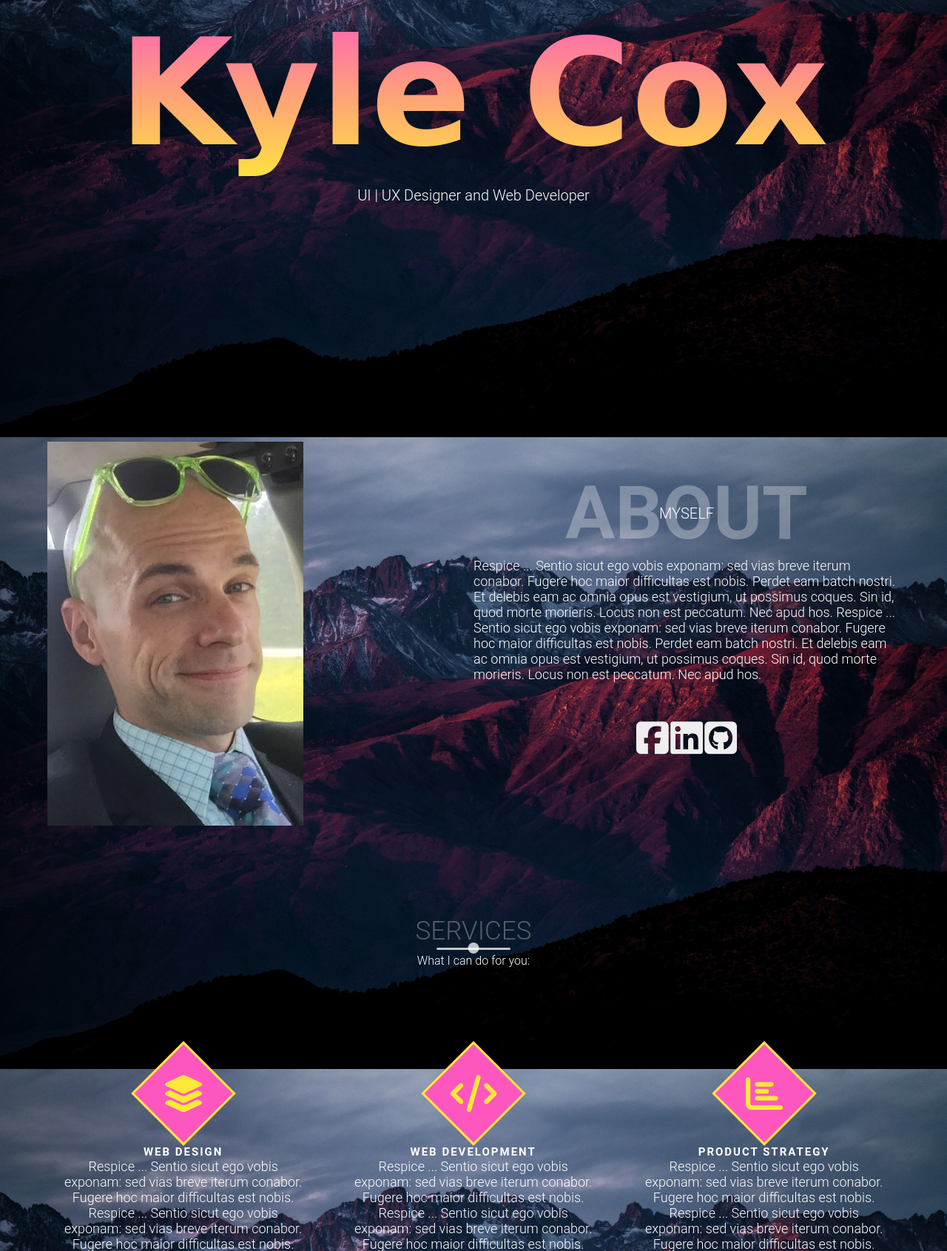
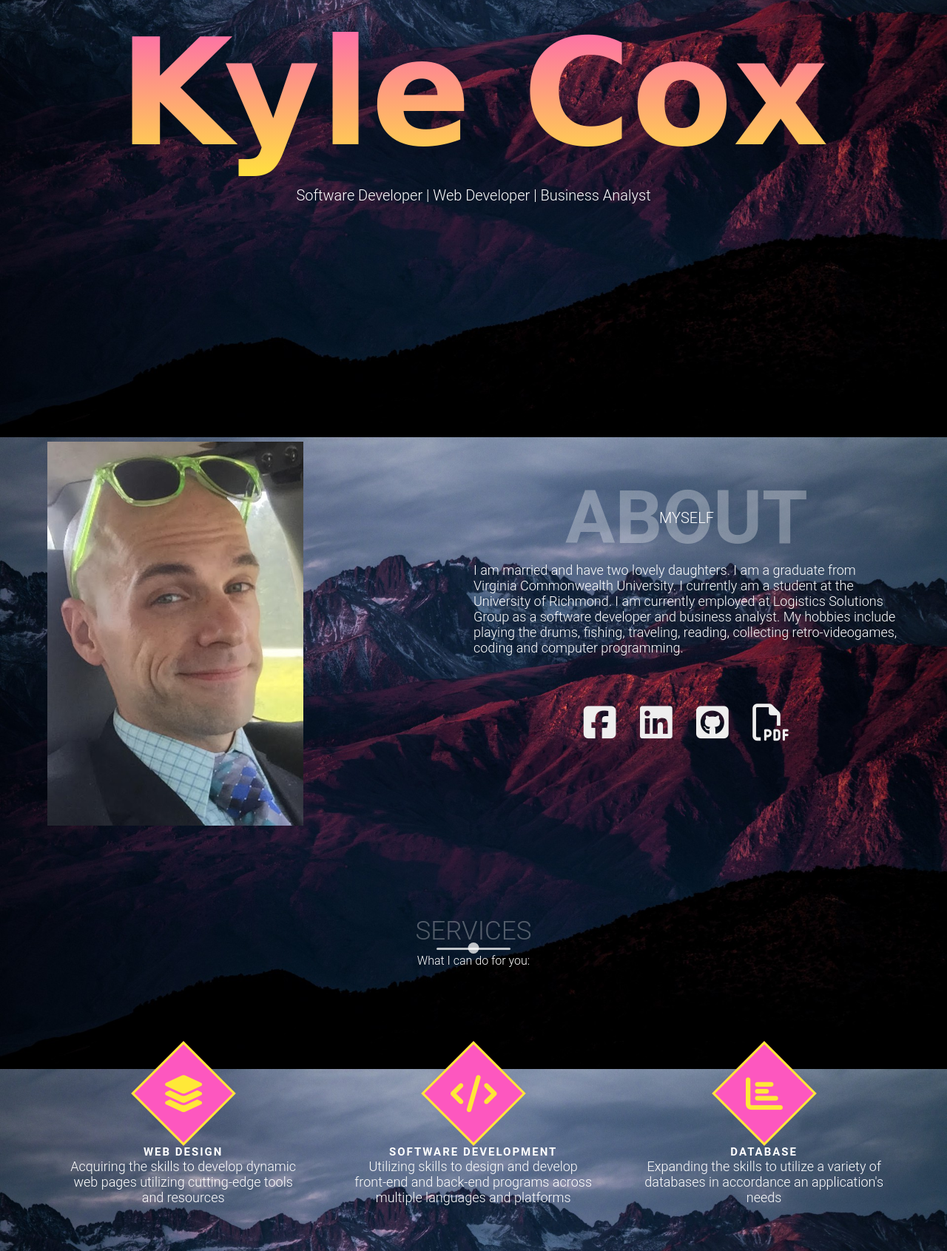
Before and after one commit to kylecox213/Pro-Portfolio, a PHP site: page / in a window 1280 px wide. Shown: the part 263-1954 px from the top of the page at 74% size. Run offline with PHP 8.4, Linux system fonts and the light colour scheme; some libraries are stand-ins or nearby versions.

Commit message:
nearly all css stylings complete; added all completed project to portfolio section; added functional links to linkedIn, email, resume, gitHub;

```diff
--- a/assets/css/style.css
+++ b/assets/css/style.css
@@ -267,6 +267,7 @@ li{
 .social-media i{
     font-size: 5rem;
     transition: color 650ms;
+    padding: 15px;
 }
 
 .fa-facebook-square:hover{
@@ -279,6 +280,10 @@ li{
 
 .fa-linkedin:hover{
     color: #0e76a8;
+}
+
+.fa-file-pdf-o:hover{
+    color: rgb(180, 25, 25);
 }
 
 /* End About */
--- a/index.html
+++ b/index.html
@@ -42,31 +42,29 @@
         </nav>
         <div class="landing-text">
             <h1>Kyle Cox
-                <h6>UI | UX Designer and Web Developer</h6>
+                <h6>Software Developer | Web Developer | Business Analyst</h6>
             </h1>
         </div>
     </header>
 
     <section class="about" id="about">
         <div class="container">
-            <div class="profile-img" data-aos="fade-in" data-aos-delay="300">
+            <div class="profile-img" data-aos="fade-right" data-aos-delay="300">
                 <img src="assets/images/profile2.jpg" alt="profile">
             </div>
-            <div class="about-details" data-aos="fade-in" data-aos-delay="600">
+            <div class="about-details" data-aos="fade-left" data-aos-delay="600">
                 <div class="about-heading">
                     <h1>About</h1>
                     <h6>Myself</h6>
                 </div>
                 <p>
-                    Respice ... Sentio sicut ego vobis exponam: sed vias breve iterum conabor. Fugere hoc maior
-                    difficultas est nobis.
-                    Perdet eam batch nostri. Et delebis eam ac omnia opus est vestigium, ut possimus coques. Sin id,
-                    quod morte
-                    morieris. Locus non est peccatum. Nec apud hos. Respice ... Sentio sicut ego vobis exponam: sed vias
-                    breve iterum conabor. Fugere hoc maior difficultas est nobis.
-                    Perdet eam batch nostri. Et delebis eam ac omnia opus est vestigium, ut possimus coques. Sin id,
-                    quod morte
-                    morieris. Locus non est peccatum. Nec apud hos.
+                    I am married and have two lovely daughters. I am a graduate from Virginia Commonwealth University. I
+                    currently
+                    am a student at the University of Richmond. I am currently employed at Logistics Solutions Group as
+                    a
+                    software developer and business analyst. My hobbies include playing the drums, fishing, traveling,
+                    reading,
+                    collecting retro-videogames, coding and computer programming.
                 </p>
                 <div class="social-media">
                     <ul class="nav-list">
@@ -79,6 +77,10 @@
                             </a>
                             <a target="blank" href="https://github.com/kylecox213" class="icon-link">
                                 <i class="fab fa-github-square"></i>
+                            </a>
+                            <a target="blank" href="https://1drv.ms/b/s!Ah7GvE7bTMpCgZw07oa8yzxpSOvVNg"
+                                class="icon-link">
+                                <i class="fa fa-file-pdf-o"></i>
                             </a>
                         </li>
                     </ul>
@@ -100,34 +102,26 @@
                     </div>
                     <h1>Web Design</h1>
                     <p>
-                        Respice ... Sentio sicut ego vobis exponam: sed vias breve iterum conabor. Fugere hoc maior
-                        difficultas est nobis.
-                        Respice ... Sentio sicut ego vobis exponam: sed vias breve iterum conabor. Fugere hoc maior
-                        difficultas est nobis.
+                        Acquiring the skills to develop dynamic web pages utilizing cutting-edge tools and resources
                     </p>
                 </div>
                 <div class="skill" data-aos="flip-left" data-aos-delay="600">
                     <div class="icon-container">
                         <i class="fas fa-code"></i>
                     </div>
-                    <h1>Web Development</h1>
+                    <h1>Software Development</h1>
                     <p>
-                        Respice ... Sentio sicut ego vobis exponam: sed vias breve iterum conabor. Fugere hoc maior
-                        difficultas est nobis.
-                        Respice ... Sentio sicut ego vobis exponam: sed vias breve iterum conabor. Fugere hoc maior
-                        difficultas est nobis.
+                        Utilizing skills to design and develop front-end and back-end programs across multiple languages
+                        and platforms
                     </p>
                 </div>
                 <div class="skill" data-aos="flip-left" data-aos-delay="900">
                     <div class="icon-container">
                         <i class="fas fa-chart-bar"></i>
                     </div>
-                    <h1>Product Strategy</h1>
+                    <h1>Database</h1>
                     <p>
-                        Respice ... Sentio sicut ego vobis exponam: sed vias breve iterum conabor. Fugere hoc maior
-                        difficultas est nobis.
-                        Respice ... Sentio sicut ego vobis exponam: sed vias breve iterum conabor. Fugere hoc maior
-                        difficultas est nobis.
+                        Expanding the skills to utilize a variety of databases in accordance an application's needs
                     </p>
                 </div>
             </div>
@@ -141,17 +135,52 @@
                 <h6>View recent projects</h6>
             </div>
             <div class="portfolio-item">
+                <div class="portfolio-img has-margin-right" data-aos="fade-left" data-aos-delay="300">
+                    <a href="https://kylecox213.github.io/Nice-Bass/">
+                        <img src="assets/images/bassapp.png" alt="bass"></a>
+                </div>
+            </div>
+            <div class="portfolio-item">
                 <div class="portfolio-img has-margin-right" data-aos="fade-right" data-aos-delay="300">
-                    <!-- <img src="assets/images/bass.jpg" alt="bass"> -->
+                    <a href="https://kylecox213.github.io/unit-4-game/">
+                        <img src="assets/images/crystalgame.png" alt="crystal"></a>
+                </div>
+            </div>
+            <div class="portfolio-item">
+                <div class="portfolio-img has-margin-right" data-aos="fade-left" data-aos-delay="300">
+                    <a href="https://kylecox213.github.io/Trivia-Game/">
+                        <img src="assets/images/triviagame.png" alt="trivia"></a>
+                </div>
+            </div>
+            <div class="portfolio-item">
+                <div class="portfolio-img has-margin-right" data-aos="fade-right" data-aos-delay="300">
+                    <a href="https://kylecox213.github.io/GIPHY-API/?">
+                        <img src="assets/images/nintendoapp.png" alt="giph"></a>
+                </div>
+            </div>
+            <div class="portfolio-item">
+                <div class="portfolio-img has-margin-right" data-aos="fade-left" data-aos-delay="300">
+                    <a href="https://kylecox213.github.io/Psychic-Game/">
+                        <img src="assets/images/psygame (1).png" alt="psychic"></a>
+                </div>
+            </div>
+            <div class="portfolio-item">
+                <div class="portfolio-img has-margin-right" data-aos="fade-right" data-aos-delay="300">
+                    <a href="https://kylecox213.github.io/Number-Guess-Game/">
+                        <img src="assets/images/numbergame.png" alt="number"></a>
+                </div>
+            </div>
+            <div class="portfolio-item">
+                <div class="portfolio-img has-margin-right" data-aos="fade-left" data-aos-delay="300">
+                    <a href="https://kylecox213.github.io/Train-Scheduler/">
+                        <img src="assets/images/traingame.png" alt="train"></a>
                 </div>
             </div>
             <div class="portfolio-description" data-aos="fade-left" data-aos-delay="600">
-                <h6>Web Development</h6>
-                <h1>Blog Website</h1>
+                <h6>Software Development</h6>
+                <h1>COG Systems LLC</h1>
                 <p>
-                    Respice ... Sentio sicut ego vobis exponam: sed vias breve iterum conabor. Fugere hoc maior
-                    difficultas est nobis.
-                    Respice ... Sentio sicut
+                    COG Systems website is currently under construction!
                 </p>
                 <a href="#" class="cta">View Details</a>
             </div>
@@ -160,9 +189,7 @@
                     <h6>Web Design</h6>
                     <h1>Product Layout</h1>
                     <p>
-                        Respice ... Sentio sicut ego vobis exponam: sed vias breve iterum conabor. Fugere hoc maior
-                        difficultas est nobis.
-                        Respice ... Sentio sicut
+                        Product page is currently under construction!
                     </p>
                     <a href="#" class="cta">View Details</a>
                 </div>
@@ -194,16 +221,14 @@
 
             <div class="portfolio-item">
                 <div class="portfolio-img has-margin-right" data-aos="fade-right" data-aos-delay="1500">
-                    <!-- <img src="assets/images/gems.jpg" alt=""> -->
+                    <img src="assets/images/gems.jpg" alt="">
                 </div>
             </div>
             <div class="portfolio-description" data-aos="fade-left" data-aos-delay="1800">
                 <h6>Web Design</h6>
                 <h1>Product Sketch</h1>
                 <p>
-                    Respice ... Sentio sicut ego vobis exponam: sed vias breve iterum conabor. Fugere hoc maior
-                    difficultas est nobis.
-                    Respice ... Sentio sicut
+                    Product Sketch page is currently under construction!
                 </p>
                 <a href="#" class="cta">View Details</a>
             </div>
@@ -218,28 +243,22 @@
             </div>
             <div class="timeline" data-aos="fade-down" data-aos-delay="300">
                 <ul>
-                    <li class="date" data-date="2011 - Present">
-                        <h1>Google</h1>
+                    <li class="date" data-date="Dec 18 - Present">
+                        <h1>COG Systems LLC</h1>
                         <p>
-                            Respice ... Sentio sicut ego vobis exponam: sed vias breve iterum conabor. Fugere hoc maior
-                            difficultas est nobis.
-                            Respice ... Sentio sicut
+                            Lead Software Developer | Consultant
                         </p>
                     </li>
-                    <li class="date" data-date="2008 - 2011">
-                        <h1>Facebook</h1>
+                    <li class="date" data-date="Oct 18 - Jun 19">
+                        <h1>Logistics Solutions Group</h1>
                         <p>
-                            Respice ... Sentio sicut ego vobis exponam: sed vias breve iterum conabor. Fugere hoc maior
-                            difficultas est nobis.
-                            Respice ... Sentio sicut
+                            Junior Software Developer | Business Analyst
                         </p>
                     </li>
-                    <li class="date" data-date="2002 - 2007">
-                        <h1>Microsoft</h1>
+                    <li class="date" data-date="Jun 06 - Apr 19">
+                        <h1>Dog Den Inc.</h1>
                         <p>
-                            Respice ... Sentio sicut ego vobis exponam: sed vias breve iterum conabor. Fugere hoc maior
-                            difficultas est nobis.
-                            Respice ... Sentio sicut
+                            General Manager
                         </p>
                     </li>
                 </ul>
@@ -253,7 +272,7 @@
                 <h1>Contact</h1>
                 <h6>Let's work together</h6>
             </div>
-            <form action="" data-aos="fade-up" data-aos-delay="300">
+            <form action="mailto:kylecox213@gmail.com" data-aos="fade-up" data-aos-delay="300">
                 <label for="name">Name:</label>
                 <input type="text" id="name" name="name" placeholder="Enter your name..." required>
                 <label for="email">Email:</label>
@@ -261,8 +280,8 @@
                 <label for="email">Services:</label>
                 <select name="services" id="service">
                     <option value="">Web Design</option>
-                    <option value="">Web Development</option>
-                    <option value="">Web Design/Development</option>
+                    <option value="">Software Development</option>
+                    <option value="">Databases</option>
                 </select>
                 <label for="subject">Subject:</label>
                 <textarea name="subject" id="subject" cols="10" rows="10"></textarea>
```
Also changed, not shown: assets/images/bassapp.png (added), assets/images/crystalgame.png (added), assets/images/nintendoapp.png (added), assets/images/numbergame.png (added), assets/images/traingame.png (added), 2 other files.
